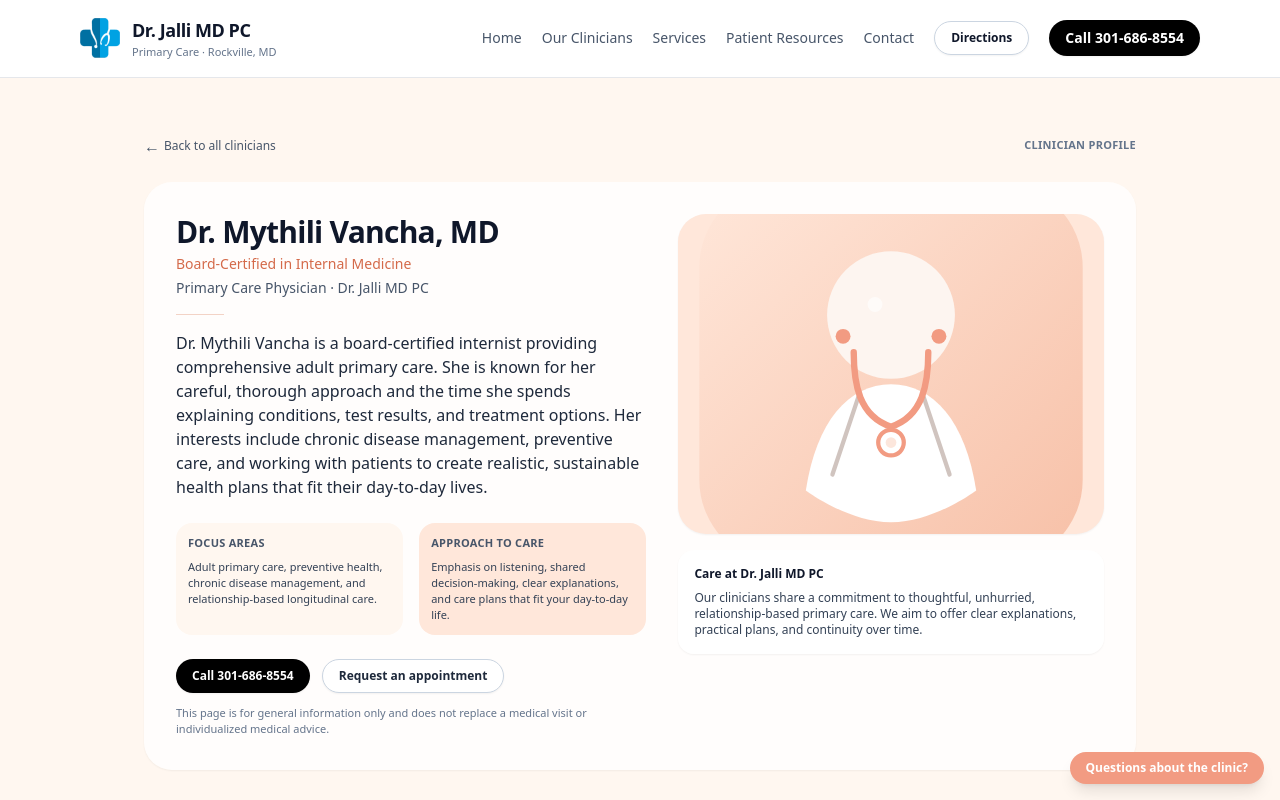
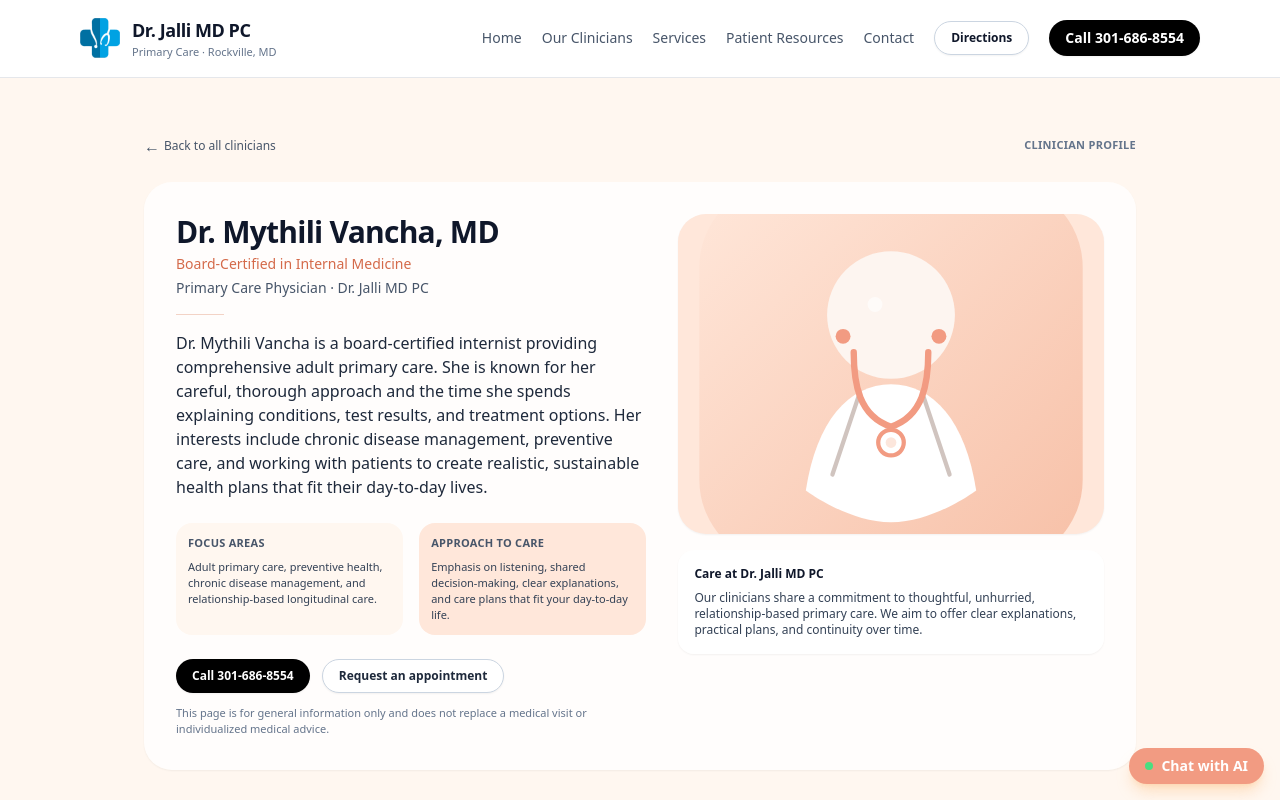
Before and after one commit to roygurijala/drjalli-website, a Next.js app: page /clinicians/mythili-vancha in a window 1280 px wide. Shown: the top 800 px of the page. Built offline with nearby package versions, Linux system fonts and the light colour scheme.

Commit message:
Update layout.tsx
chatbot code

```diff
--- a/src/app/layout.tsx
+++ b/src/app/layout.tsx
@@ -1,14 +1,16 @@
-// src/app/layout.tsx
 import type { Metadata } from "next";
 import "./globals.css";
+
 import { Navbar } from "@/components/Navbar";
-import { Footer } from "@/components/Footer";
-import { defaultMeta, generateOrganizationJsonLd } from "@/lib/seo";
-import { ChatbotWidget } from "@/components/ChatbotWidget";
+import { FloatingChatWidget } from "@/components/FloatingChatWidget";
 
 export const metadata: Metadata = {
-  title: defaultMeta.title,
-  description: defaultMeta.description,
+  title: "Dr. Jalli MD PC · Primary Care in Rockville, MD",
+  description:
+    "Compassionate primary care services provided by Dr. Sireesha Jalli MD FACP and team in Rockville, Maryland.",
+  icons: {
+    icon: "/favicon.ico",
+  },
 };
 
 export default function RootLayout({
@@ -16,21 +18,20 @@ export default function RootLayout({
 }: {
   children: React.ReactNode;
 }) {
-  const orgJsonLd = generateOrganizationJsonLd();
-
   return (
     <html lang="en">
-      <head>
-        <script
-          type="application/ld+json"
-          dangerouslySetInnerHTML={{ __html: JSON.stringify(orgJsonLd) }}
-        />
-      </head>
-      <body className="flex min-h-screen flex-col bg-slate-50 text-slate-900">
+      <body
+        className="min-h-screen bg-neutralBg text-slate-900 antialiased"
+        suppressHydrationWarning
+      >
+        {/* Global Navigation */}
         <Navbar />
-        <main className="flex-1">{children}</main>
-        <Footer />
-        <ChatbotWidget />
+
+        {/* Page Content */}
+        <main className="pt-0">{children}</main>
+
+        {/* Floating AI Assistant */}
+        <FloatingChatWidget />
       </body>
     </html>
   );
```
